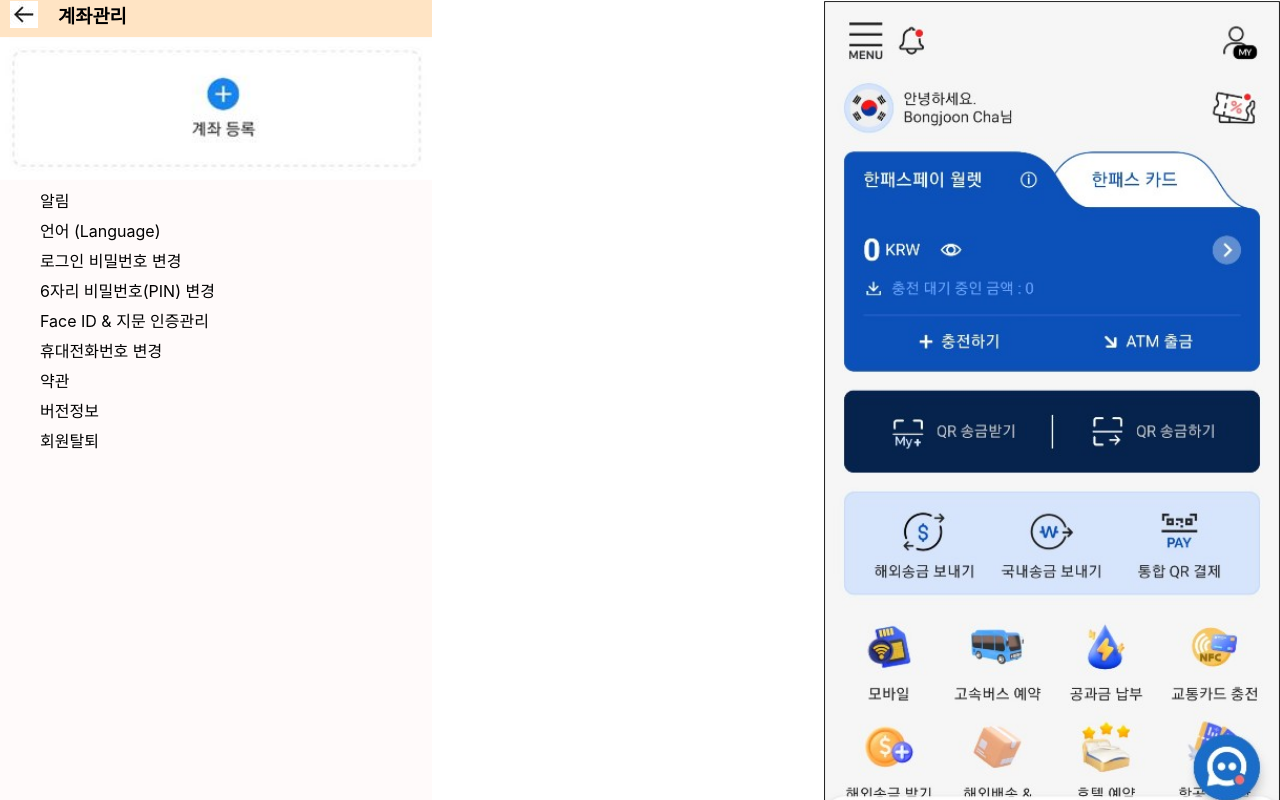
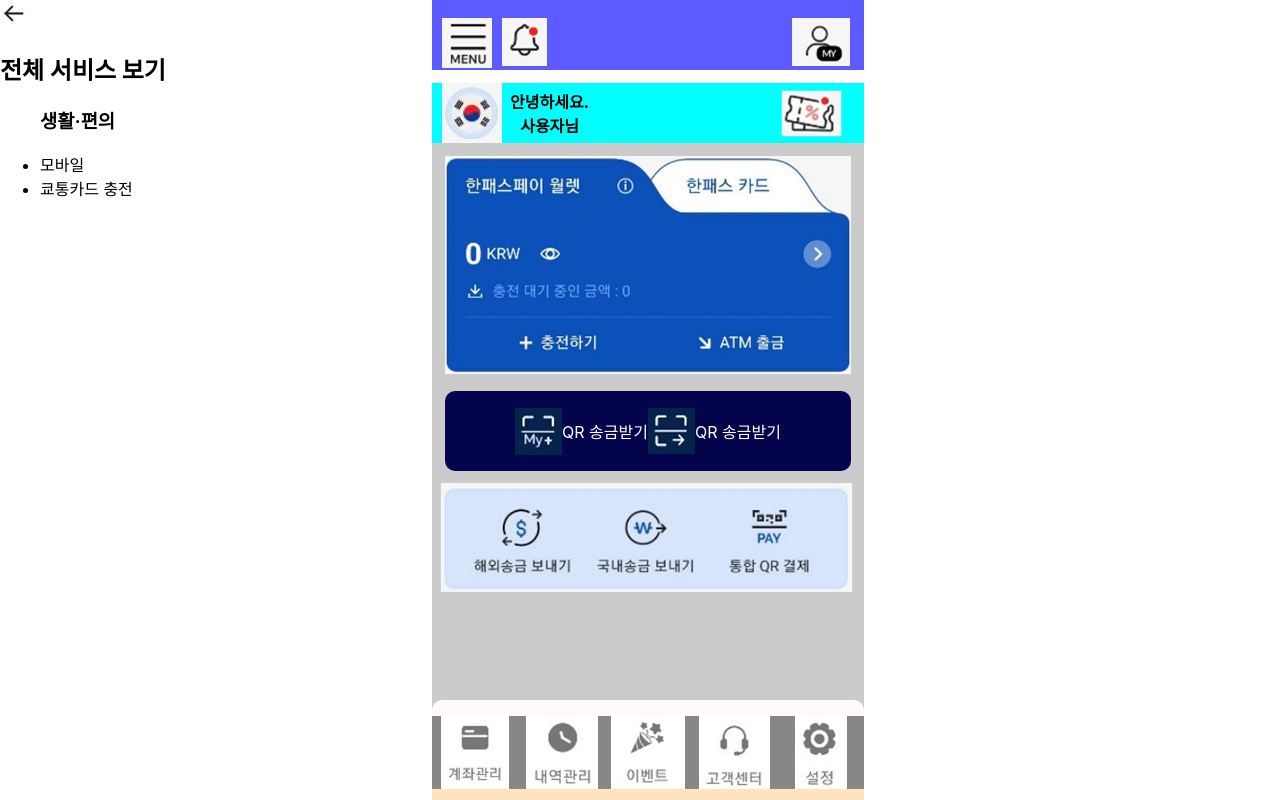
Before and after one commit to bongjooncha/hanpass, a React (Create React App) app in the folder front/: page / in a window 1280 px wide. Shown: the top 800 px of the page. Built offline with nearby package versions, Linux system fonts and the light colour scheme.

Commit message:
menu start

```diff
--- a/front/src/Main.css
+++ b/front/src/Main.css
@@ -87,8 +87,16 @@
 
   background-color: rgb(4, 4, 77);
   display: flex;
+  justify-content: center;
 }
 
 #qr a{
   color: white;
 }
+
+/* 4thline */
+#line4{
+  scale: 0.9;
+  margin-top: 6px;
+  margin-left: -14px;
+}
--- a/front/src/Main.js
+++ b/front/src/Main.js
@@ -10,6 +10,8 @@
 
 import qrget from "./mainimg/qrget.JPG"
 import qrgive from "./mainimg/qrgive.JPG"
+
+import line4 from "./mainimg/forthline.JPG"
 
 import Botnav from './botnav/botnav.js'
 
@@ -30,11 +32,16 @@
           <p>안녕하세요.<br/> 사용자님</p>
           <img id="ticket" src ={ticket}></img>
         </div>
+
         <img id ="wallet" src={wallet}></img>
+
         <div id="qr">
           <img src={qrget}></img><a>QR 송금받기</a>
           <img src= {qrgive}></img><a>QR 송금받기</a>
         </div>
+
+        <img id="line4" src={line4}></img>
+
       </main>
       <Botnav/>
       <footer>
--- a/front/src/botnav/botnav.css
+++ b/front/src/botnav/botnav.css
@@ -2,7 +2,7 @@
 /* BottomNav */
 .BotNavDiv{
   display: block;
-  height: 900px;
+  height: 100px;
   background-color: #fffafa;
   position: fixed;
   width: 432px;
--- a/front/src/index.css
+++ b/front/src/index.css
@@ -10,7 +10,6 @@
 }
 
 
-
 #hn{
   margin-top: 23px;
   margin-right: 11px;
--- a/front/src/index.js
+++ b/front/src/index.js
@@ -3,12 +3,14 @@
 import './index.css';
 import App from './App';
 import reportWebVitals from './reportWebVitals';
+import Menu from "./menu/menu.js"
 import han from './hanpass.jpg';
 
 const root = ReactDOM.createRoot(document.getElementById('root'));
 root.render(
   <React.StrictMode>
-    <App />
+    <Menu/>
+    <App/>
     <div id="hn"><img src={han}></img></div>
   </React.StrictMode>
 );
--- /dev/null
+++ b/front/src/menu/menu.css
@@ -0,0 +1,4 @@
+#menu{
+    float: left;
+    width: 432px;
+  }
--- /dev/null
+++ b/front/src/menu/menu.js
@@ -0,0 +1,21 @@
+import './menu.css';
+
+import arrow from './arrow.JPG';
+
+function Menu(){
+    return(
+        <div id="menu">
+            <div id="menunav">
+                <img src ={arrow}></img>
+                <h2>전체 서비스 보기</h2>
+            </div>
+            <ul>
+                <h3>생활·편의</h3>
+                <li>모바일</li>
+                <li>쿄통카드 충전</li>
+            </ul>
+        </div>
+    );
+}
+
+export default Menu;
```
Also changed, not shown: front/src/menu/arrow.JPG (added).
